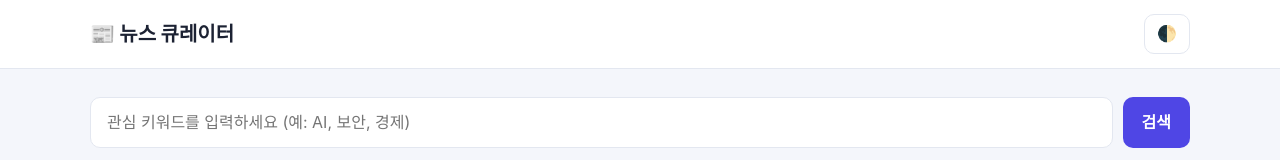
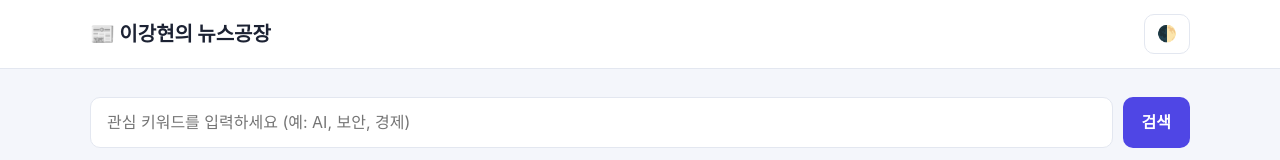
Before and after one commit to LEEKang-Hyun/LEEKang-Hyun, a website with bundled scripts: page public/index.html in a window 1280 px wide. Shown: the top 160 px of the page. Built offline with nearby package versions, Linux system fonts and the light colour scheme; files whose address does not match are found by name.

Commit message:
chore: 화면 제목을 '이강현의 뉴스공장'으로 변경
Co-Authored-By: Claude Sonnet 5.5 <noreply@anthropic.com>
Claude-Session: https://claude.ai/code/session_01K7hjD3gYothBFJu2UjLuWy

```diff
--- a/public/index.html
+++ b/public/index.html
@@ -3,14 +3,14 @@
 <head>
   <meta charset="UTF-8" />
   <meta name="viewport" content="width=device-width, initial-scale=1" />
-  <title>뉴스 큐레이터</title>
+  <title>이강현의 뉴스공장</title>
   <link rel="stylesheet" href="css/base.css" />
   <link rel="stylesheet" href="css/components.css" />
 </head>
 <body>
   <header class="app-header">
     <div class="container header-inner">
-      <h1 class="logo">📰 뉴스 큐레이터</h1>
+      <h1 class="logo">📰 이강현의 뉴스공장</h1>
       <button id="theme-toggle" class="btn btn--ghost" type="button" aria-label="다크/라이트 테마 전환">🌓</button>
     </div>
   </header>
```
